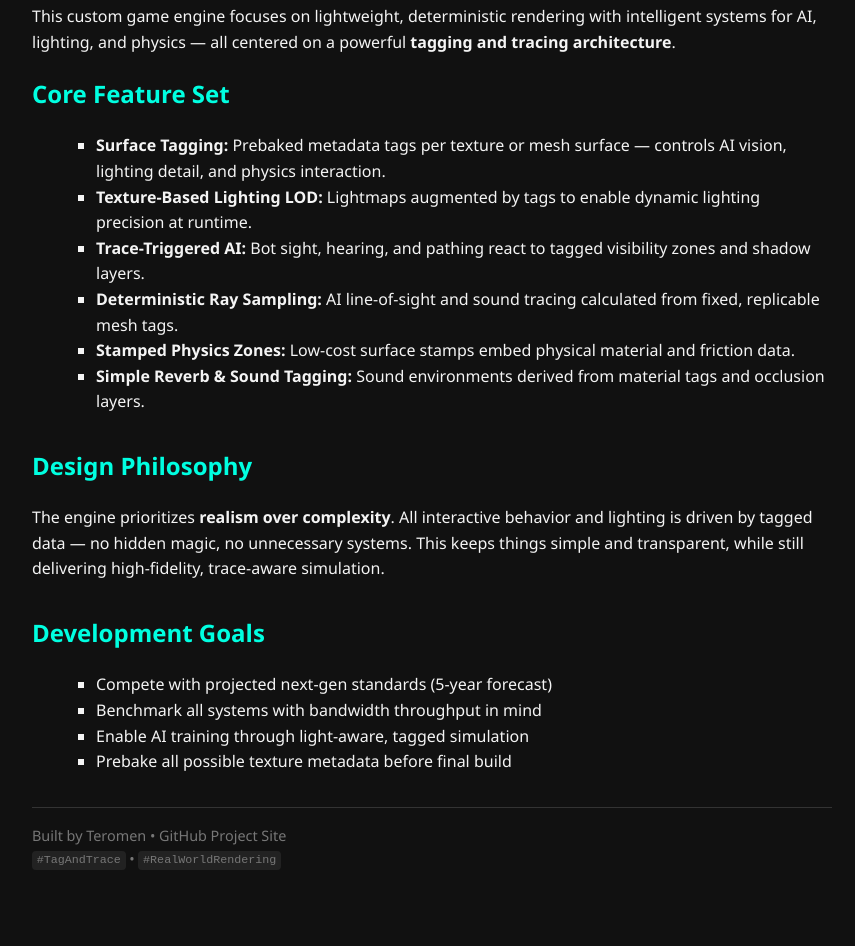
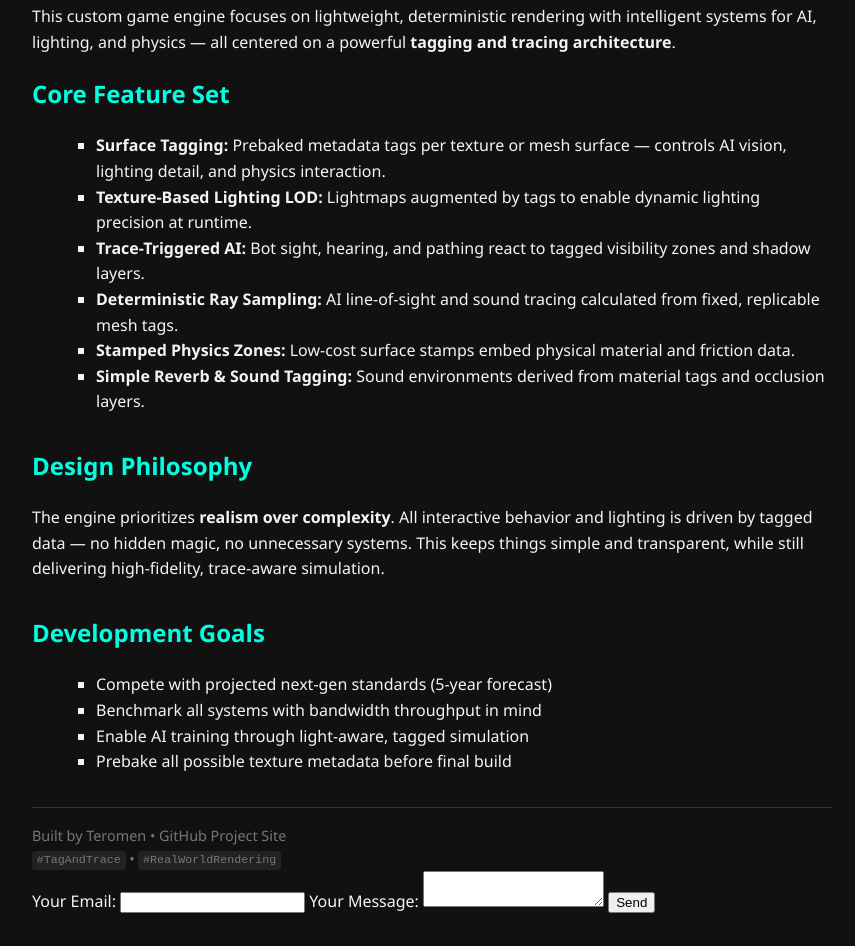
Before and after one commit to Teromen/Mega-Data-Stamped-Ai-Framework, a plain HTML site: page index.html in a window 1280 px wide. Shown: the part 122-1068 px from the top of the page, without its empty margins (208-1063 px from the left). Before the commit the page ends 1025 px from the top, so only its background shows below. Drawn offline with Linux system fonts and the light colour scheme.

Commit message:
Update index.html

```diff
--- a/index.html
+++ b/index.html
@@ -75,6 +75,15 @@
     Built by Teromen • GitHub Project Site<br/>
     <code>#TagAndTrace</code> • <code>#RealWorldRendering</code>
   </footer>
+<form action="https://formspree.io/f/yourFormID" method="POST">
+  <label>Your Email:
+    <input type="email" name="email" required>
+  </label>
+  <label>Your Message:
+    <textarea name="message" required></textarea>
+  </label>
+  <button type="submit">Send</button>
+</form>
 
 </body>
 </html>
```
